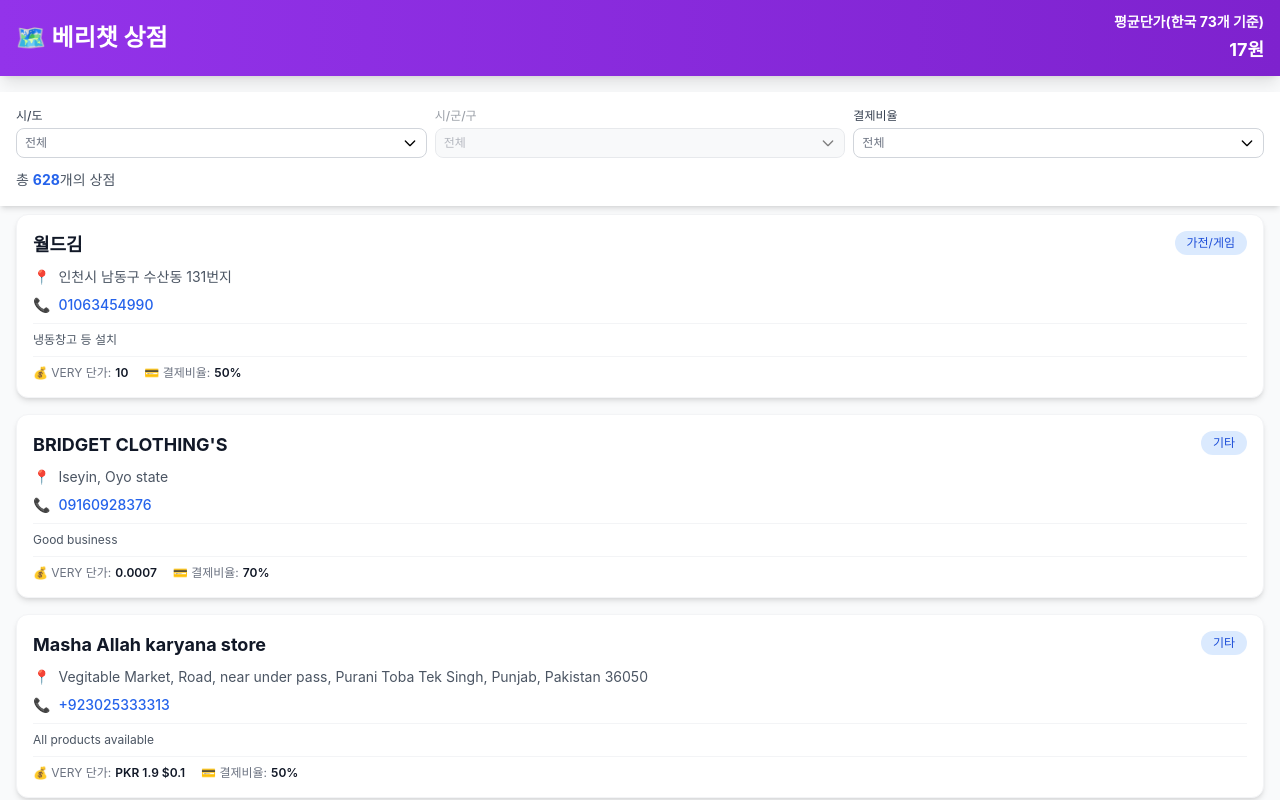
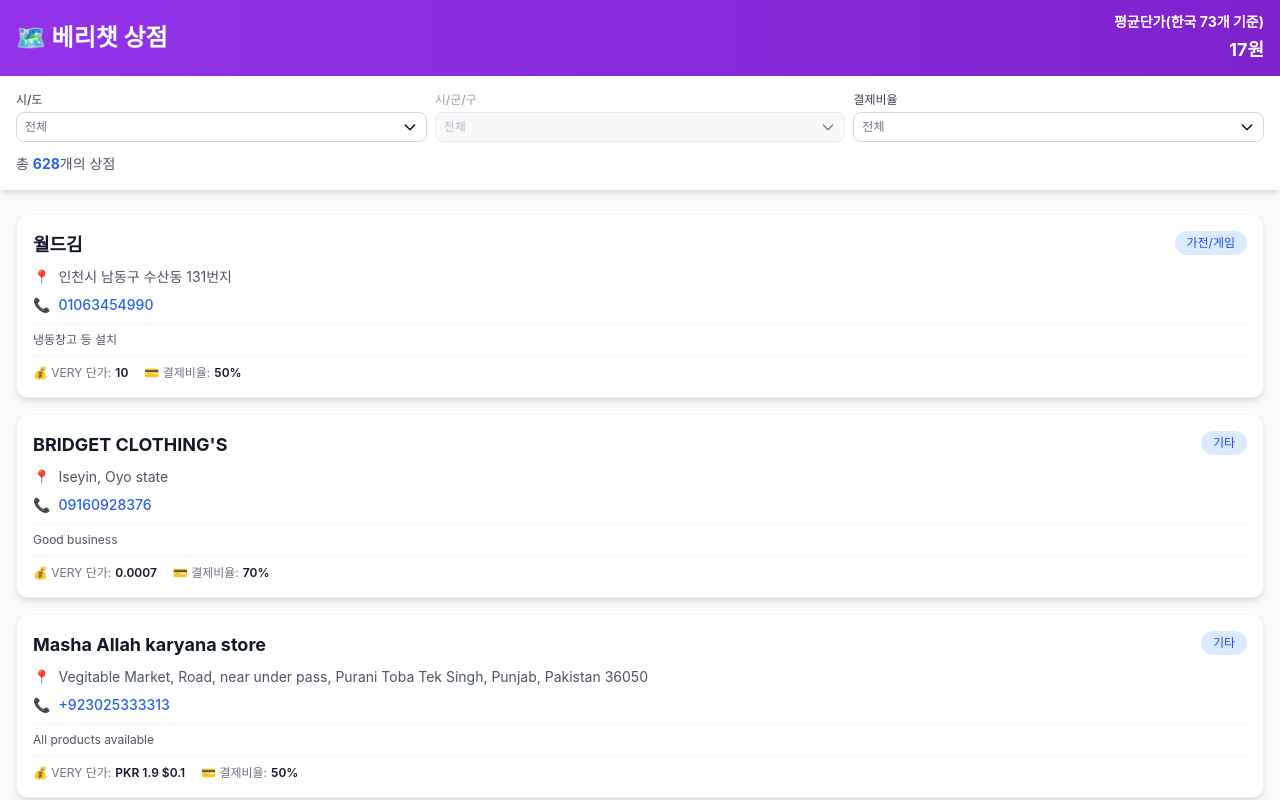
Before and after one commit to kwon0925/verymap, a Next.js app: page / in a window 1280 px wide. Shown: the top 800 px of the page. Built offline with nearby package versions, Linux system fonts and the light colour scheme.

Commit message:
fix: ?꾪꽣 ?뱀뀡 sticky ?꾩튂 議곗젙

```diff
--- a/app/page.tsx
+++ b/app/page.tsx
@@ -283,7 +283,7 @@ export default function Home() {
       </header>
 
       {/* 필터 섹션 */}
-      <div className="bg-white shadow-md sticky top-[92px] z-10">
+      <div className="bg-white shadow-md sticky top-[72px] z-10">
         <div className="container mx-auto px-4 py-4">
           {/* 필터를 한 줄에 표시 (모바일 최적화) */}
           <div className="flex flex-wrap gap-2 items-end">
```
